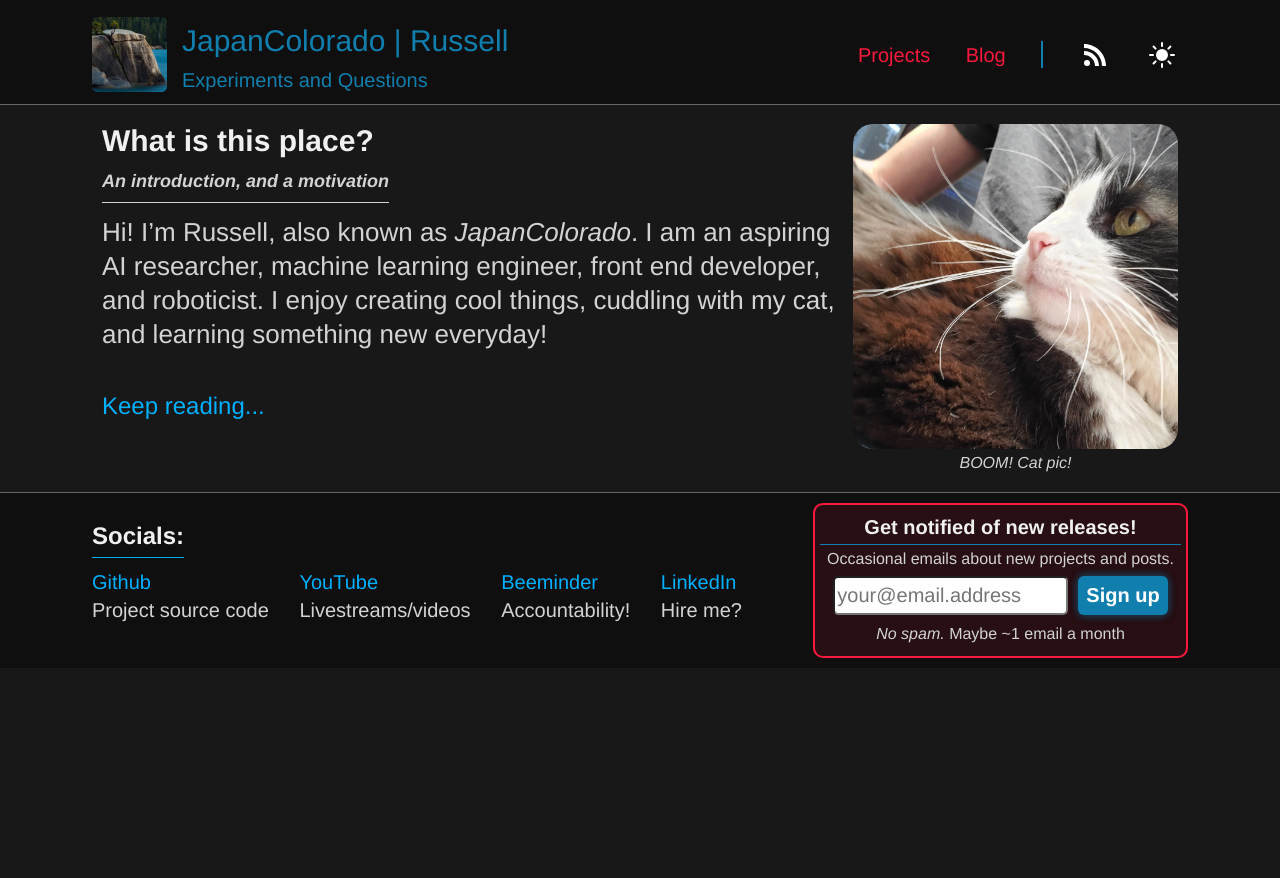
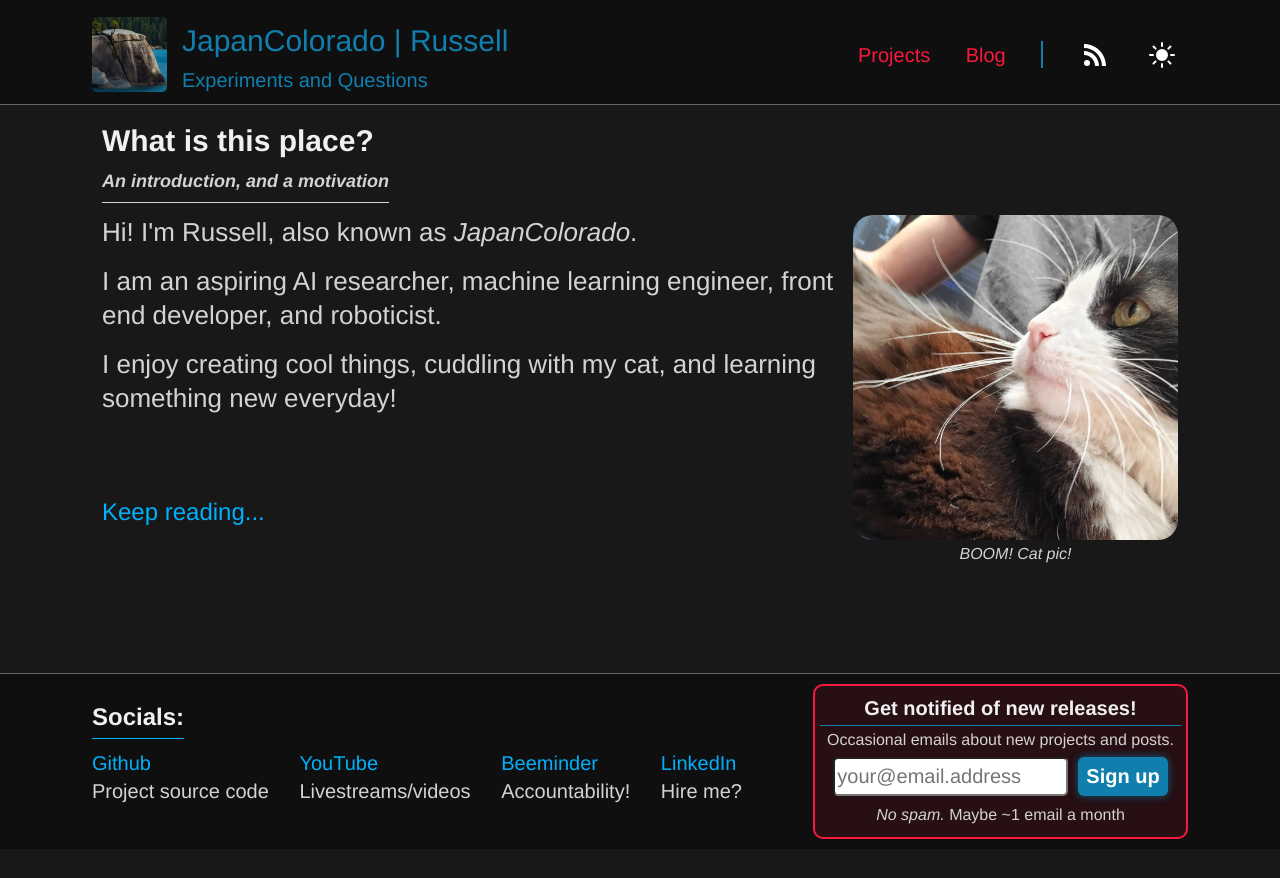
Before and after one commit to JapanColorado/japancolorado.github.io, a Jekyll site: the page built from blog.html, in a window 1280 px wide. Shown: the top 878 px of the page. Built offline with Jekyll 4.4.1, drawn with Linux system fonts in a browser that asks for light colours.

Commit message:
Fix blog page spacing and formatting

```diff
--- a/_sass/_posts.scss
+++ b/_sass/_posts.scss
@@ -38,6 +38,8 @@
 
   .read-more {
     font-size: 18px;
+    position: relative;
+    top: -20px;
   }
   h1 {
     padding-bottom: 0px;
@@ -57,7 +59,7 @@
 
 // Adds border to separate each entry
 .posts > .post {
-  padding-bottom: 2em;
+  padding-bottom: 1em;
   border-bottom: 1px solid $accentRed;
 }
 
@@ -82,18 +84,23 @@
   align-items: start;
   // Auto-scaling height for small screens
   height: fit-content;
-
+  width: 100%;
   // Hide excerpt image for small screens
-  p:has(img ~ em) {
+  p:has(img) {
     display: none;
-    align-self: center;
+    //align-self: center;
+    //justify-self: flex-end;
   }
 
-  p:first-of-type {
+  div:first-of-type {
+    p:first-of-type {
+      margin: 0px;
+    }
     width: 100%;
-    padding: 0px;
+
     margin: 5px 0px;
     margin-bottom: 10px;
+    justify-self: flex-start;
   }
 }
 
@@ -120,11 +127,14 @@
   }
 
   .excerpt {
-    height: 250px;
+    //height: 250px;
     // Add back image to blog page
-    p:has(img ~ em) {
+    p:has(img) {
+      position: relative;
+      top: -10px;
       display: block;
       font-size: 16px;
+      //justify-self: flex-end;
     }
     img {
       max-width: 250px;
@@ -133,7 +143,7 @@
     }
 
     // Makes space for image
-    p:first-of-type {
+    div:first-of-type {
       max-width: 550px;
       margin-right: 10px;
     }
@@ -147,7 +157,8 @@
 @media (min-width: 1024px) {
   .entry {
     // Float blog image to the right on larger screens
-    p:has(img ~ em) {
+    p:has(img) {
+      width: fit-content;
       float: right;
       margin-left: 20px;
       margin-bottom: 0px;
@@ -155,30 +166,32 @@
   }
   // Make image larger and excerpt height smaller
   .excerpt {
-    height: 180px;
+    //height: 180px;
     img {
       max-width: 325px;
     }
   }
   // Add more padding to bottom of excerpts
   .posts > .post {
-    padding-bottom: 3.5em;
+    padding-bottom: 0em;
+  }
+  .post {
+    .read-more {
+      top: -75px;
+    }
   }
 }
 @media (min-width: 1280px) {
   .excerpt {
     font-size: 26px;
-    p:first-of-type {
+    div:first-of-type {
       max-width: 1050px;
     }
   }
 }
 @media (min-width: 1536px) {
-  .excerpt {
-    height: 150px;
-  }
   .posts > .post {
-    padding-bottom: 4em;
+    padding-bottom: 0em;
     padding-top: 15px;
   }
 }
--- a/blog.html
+++ b/blog.html
@@ -12,7 +12,7 @@
       </h1>
       <h3 class="subtitle">{{ post.subtitle }}</h3>
 
-      <div class="excerpt">{{ post.excerpt }}</div>
+      <div class="excerpt">{{ post.excerpt | markdownify}}</div>
 
       <a href="{{ site.baseurl }}{{ post.url }}" class="read-more">
         Keep reading...
--- /dev/null
+++ b/src/blog-page.js
@@ -0,0 +1,12 @@
+const excerptHeights = () => {
+  var excerpts = document.querySelectorAll(".excerpt");
+  console.log(excerpts);
+  excerpts.forEach((elem) => {
+
+    var excerptHeight = elem.offsetHeight;
+    console.log(excerptHeight);
+    elem.style.height = String(excerptHeight - 20) + "px";
+  });
+};
+
+export default excerptHeights;
--- a/src/main.js
+++ b/src/main.js
@@ -1,5 +1,7 @@
 import mobileNav from "./mobile-nav.js";
-import themeSwitcher from "./dark-mode.js"
+import themeSwitcher from "./dark-mode.js";
+import excerptHeights from "./blog-page.js";
 
 mobileNav();
 themeSwitcher();
+excerptHeights();
```
Also changed, not shown: _posts/2023-04-06-Why.md (+7 -2 lines).
